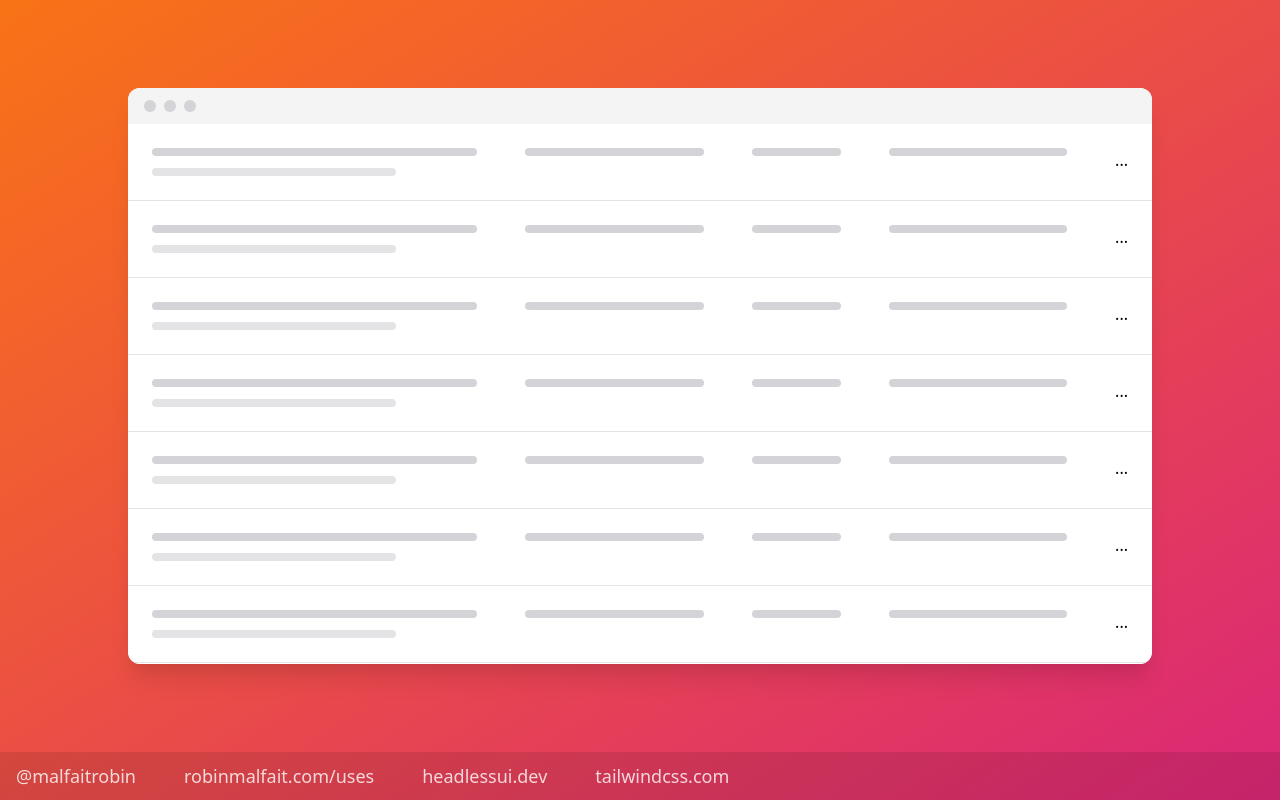
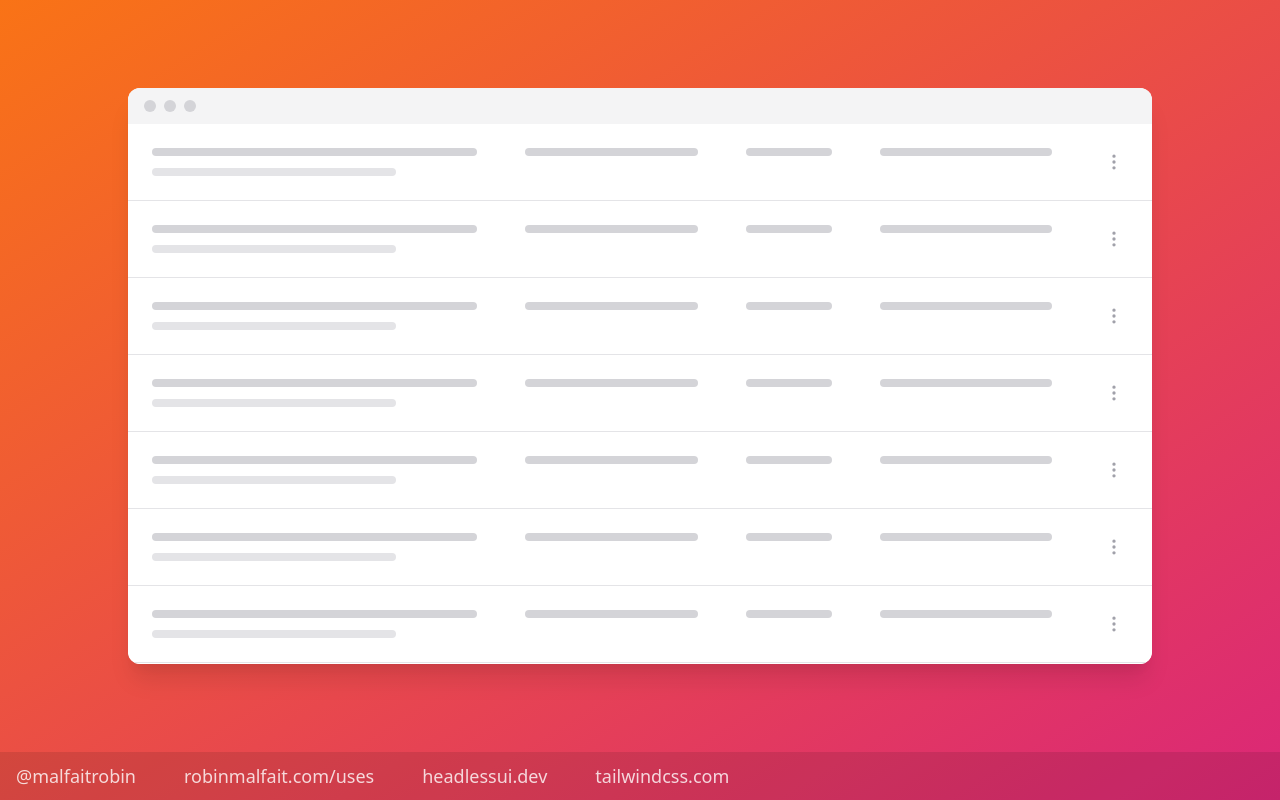
Before and after one commit to RobinMalfait/headlessui-meetup-laravel, a Next.js app: page / in a window 1280 px wide. Built offline with nearby package versions, Linux system fonts and the light colour scheme.

Commit message:
add final result

```diff
--- a/pages/index.tsx
+++ b/pages/index.tsx
@@ -1,14 +1,55 @@
-import Head from 'next/head'
+import { Fragment } from 'react'
+import { Menu, Transition } from '@headlessui/react'
+import { DotsVerticalIcon } from '@heroicons/react/outline'
 
-export default function Home() {
+export default function Actions() {
+  let actions = [
+    [{ name: 'Download PDF' }, { name: 'Duplicate', disabled: true }],
+    [{ name: 'Send' }, { name: 'Pay' }],
+    [{ name: 'Delete' }],
+  ]
+
   return (
-    <div>
-      <Head>
-        <title>Headless UI - Laravel Meetup</title>
-        <link rel="icon" href="/favicon.ico" />
-      </Head>
+    <div className="relative">
+      <Menu>
+        <Menu.Button className="flex items-center justify-center rounded-full p-1 focus:outline-none focus:ring-2 focus:ring-pink-700">
+          <DotsVerticalIcon className="h-5 w-5 text-gray-400" />
+        </Menu.Button>
 
-      <main>...</main>
+        <Transition
+          as={Fragment}
+          enter="transition ease-out duration-100 transform"
+          enterFrom="opacity-0 scale-95"
+          enterTo="opacity-100 scale-100"
+          leave="transition ease-in duration-75 transform"
+          leaveFrom="opacity-100 scale-100"
+          leaveTo="opacity-0 scale-95"
+        >
+          <Menu.Items className="absolute right-0 origin-top-right z-10 flex flex-col bg-white shadow rounded-lg my-2 focus:outline-none divide-y divide-gray-100 w-48">
+            {actions.map((group, idx) => (
+              <div className="p-1" key={idx}>
+                {group.map((action) => (
+                  <Menu.Item
+                    key={action.name}
+                    as="button"
+                    disabled={action.disabled}
+                    onClick={() => {
+                      alert('Invoking: ' + action.name)
+                    }}
+                    className={({ active, disabled }) =>
+                      `w-full px-2 py-1 text-left rounded-md ${
+                        active ? 'bg-pink-600 text-white' : 'text-gray-600'
+                      } ${disabled ? 'opacity-25 cursor-default' : ''}`
+                    }
+                  >
+                    {action.name}
+                  </Menu.Item>
+                ))}
+              </div>
+            ))}
+          </Menu.Items>
+        </Transition>
+      </Menu>
     </div>
   )
 }
```
